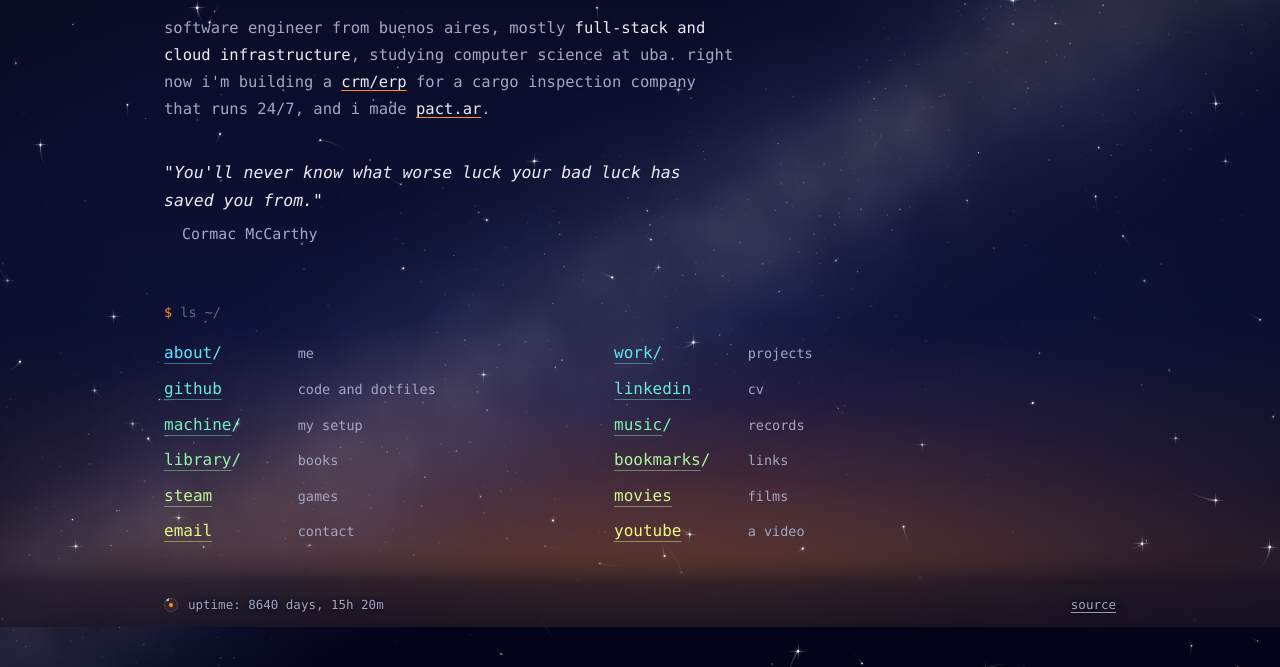
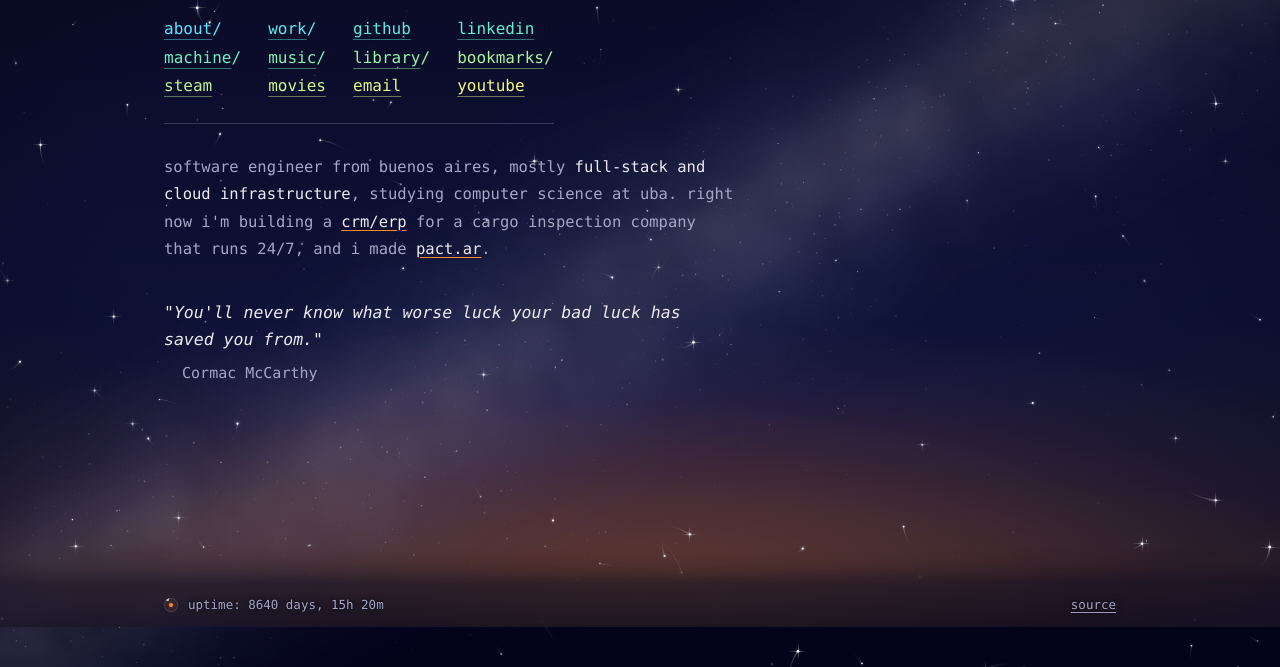
Before and after one commit to lucasn0/new-personal-website, a plain HTML site: page index.html in a window 1280 px wide. Shown: the part 173-840 px from the top of the page. After the commit the page ends 800 px from the top, so only its background shows below. Drawn offline with nearby package versions, Linux system fonts and the light colour scheme; no server answers; animation ran at ten frames a second.

Commit message:
compact link grid under the name, dropped link descs

```diff
--- a/index.html
+++ b/index.html
@@ -92,13 +92,11 @@ h2.title{font-size:24px;line-height:1.2;font-weight:700;margin:0 0 6px}
 .quote .a{margin-top:8px;padding-left:2ch;color:var(--ink-dim)}
 
 /* ls ~/ */
-.rooms{display:grid;grid-template-columns:repeat(auto-fill,minmax(300px,1fr));column-gap:40px;row-gap:4px;margin:0;padding:0;list-style:none;max-width:860px}
-.room a{display:flex;gap:2ch;align-items:baseline;text-decoration:none;padding:3px 0}
-.room .name{flex:0 0 12ch;font-size:16px;color:var(--c,var(--ink))}
+.rooms{display:grid;grid-template-columns:repeat(4,max-content);column-gap:3ch;row-gap:0;width:max-content;max-width:100%;margin:0 0 30px;padding:0 0 22px;list-style:none;border-bottom:1px solid var(--line)}
+.room a{display:inline-block;text-decoration:none;padding:2px 0;line-height:1.55}
+.room .name{font-size:16px;color:var(--c,var(--ink))}
 .room .lbl{text-decoration:underline;text-decoration-thickness:1px;text-underline-offset:5px;text-decoration-color:color-mix(in srgb,var(--c,var(--ink)) 45%,transparent)}
 .room a:hover .lbl{background:var(--c,var(--ink));color:var(--sky-top)}
-.room a:hover .desc{color:var(--ink)}
-.room .desc{color:var(--ink-dim);font-size:13.5px}
 
 /* prose */
 .prose{max-width:64ch;color:var(--ink-dim);font-size:15px;line-height:1.8}
@@ -187,7 +185,10 @@ h2.title{font-size:24px;line-height:1.2;font-weight:700;margin:0 0 6px}
   .book{grid-template-columns:minmax(0,1fr) 7ch;gap:4px 14px}
   .book .au{grid-column:1;grid-row:2}
   .book .st{grid-row:1 / span 2;grid-column:2}
-  .room .name{flex-basis:11ch}
+  .rooms{grid-template-columns:repeat(3,max-content)}
+}
+@media (max-width:400px){
+  .rooms{grid-template-columns:repeat(2,max-content)}
 }
 @media (prefers-reduced-motion:reduce){
   .cursor{animation:none}
@@ -234,6 +235,15 @@ h2.title{font-size:24px;line-height:1.2;font-weight:700;margin:0 0 6px}
       <section style="padding:44px 0 0">
         <p class="cmd"><b>$</b> whoami</p>
         <h1 class="name">Lucas Nagel</h1>
+        <ul class="rooms">
+          <sc-for list="{{ rooms }}" as="room" hint-placeholder-count="12">
+            <li class="{{ room.cls }}">
+              <a href="{{ room.href }}" target="{{ room.target }}" rel="noopener" onClick="{{ room.onClick }}" onMouseEnter="{{ glitch }}">
+                <span class="name" style="--c:{{ room.color }}"><span class="lbl" data-gt="{{ room.name }}">{{ room.name }}</span><span class="sl">{{ room.slash }}</span></span>
+              </a>
+            </li>
+          </sc-for>
+        </ul>
         <p class="intro">
           software engineer from buenos aires, mostly <strong>full-stack and cloud infrastructure</strong>, studying computer science at uba. right now i'm building a <a href="#" onClick="{{ goWork }}">crm/erp</a> for a cargo inspection company that runs 24/7, and i made <a href="https://pact.ar/" target="_blank" rel="noopener">pact.ar</a>.
         </p>
@@ -242,20 +252,6 @@ h2.title{font-size:24px;line-height:1.2;font-weight:700;margin:0 0 6px}
           <p data-quote="1" class="q"></p>
           <p data-author="1" class="a"></p>
         </div>
-      </section>
-
-      <section>
-        <p class="cmd"><b>$</b> ls ~/</p>
-        <ul class="rooms">
-          <sc-for list="{{ rooms }}" as="room" hint-placeholder-count="12">
-            <li class="{{ room.cls }}">
-              <a href="{{ room.href }}" target="{{ room.target }}" rel="noopener" onClick="{{ room.onClick }}" onMouseEnter="{{ glitch }}">
-                <span class="name" style="--c:{{ room.color }}"><span class="lbl" data-gt="{{ room.name }}">{{ room.name }}</span><span class="sl">{{ room.slash }}</span></span>
-                <span class="desc">{{ room.desc }}</span>
-              </a>
-            </li>
-          </sc-for>
-        </ul>
       </section>
     </sc-if>
 
```
